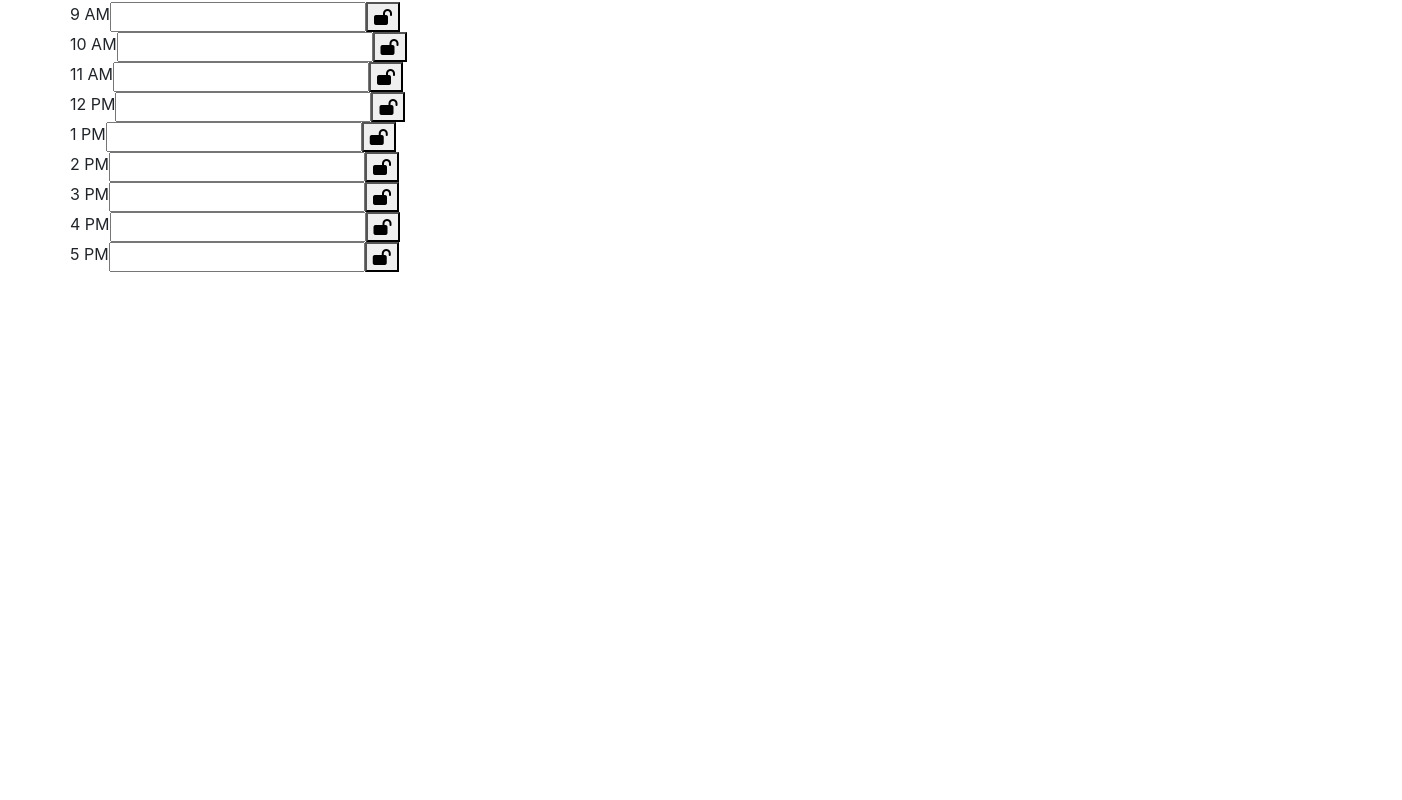
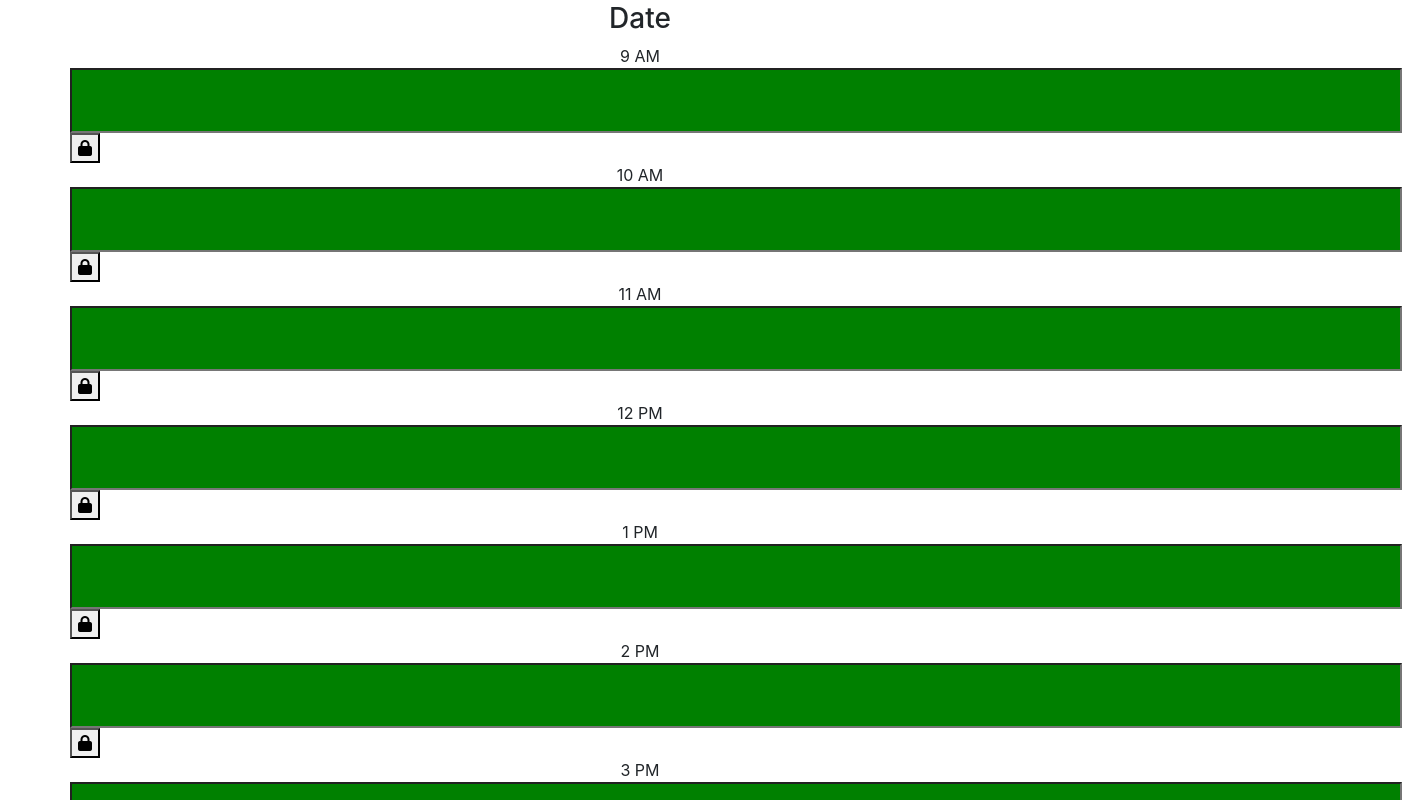
Before and after one commit to ClayData/day-planner, a plain HTML site: page index.html in a window 1280 px wide. Shown: the part 54-854 px from the top of the page, 1402 px wide, since content can reach past the window. Before the commit the page ends 800 px from the top, so only its background shows below. Drawn offline with nearby package versions, Linux system fonts and the light colour scheme.

Commit message:
styled page

```diff
--- a/index.html
+++ b/index.html
@@ -5,6 +5,7 @@
     <meta name="viewport" content="width=device-width, initial-scale=1.0">
     <meta http-equiv="X-UA-Compatible" content="ie=edge">
     <link rel="stylesheet" href="https://stackpath.bootstrapcdn.com/bootstrap/4.4.1/css/bootstrap.min.css" integrity="sha384-Vkoo8x4CGsO3+Hhxv8T/Q5PaXtkKtu6ug5TOeNV6gBiFeWPGFN9MuhOf23Q9Ifjh" crossorigin="anonymous">
+    <link rel="stylesheet" href="styles.css">
     <script src="https://cdnjs.cloudflare.com/ajax/libs/jquery/3.2.1/jquery.min.js"></script>
     <script src="https://kit.fontawesome.com/37e1acf7be.js" crossorigin="anonymous"></script>
     <title>Day Planner</title>
@@ -13,63 +14,59 @@
 
     <div class="container">
         <div class="row">
-            <div class="col">
+            <div class="col title">
                 <h1>Daily Planner</h1>
             </div>
         </div>
-        <div class="row">
-
-                <div class="hr-block">9 AM</div>
-                <input type="text">
-                <button><i class ="fas fa-lock-open"></i></button>
-
-
+        <div class ="row">
+            <div class="col">
+                <h3>Date</h3>
+            </div>
         </div>
         <div class="row">
-
-            <div class="hr-block">10 AM</div>
-            <input type="text">
-            <button><i class ="fas fa-lock-open"></i></button>
-
+            <div class="hr-block">9 AM  </div>
+            <input type="text" class="schedule-block" size="125">
+            <button class="lock"><i class ="fas fa-lock"></i></button>
         </div>
         <div class="row">
-
-            <div class="hr-block">11 AM</div>
-            <input type="text">
-            <button><i class ="fas fa-lock-open"></i></button>
-
+            <div class="hr-block">10 AM  </div>
+            <input type="text" class="schedule-block" size="125">
+            <button class="lock"><i class ="fas fa-lock"></i></button>
         </div>
         <div class="row">
-
+            <div class="hr-block">11 AM</div>
+            <input type="text" class="schedule-block" size="125">
+            <button class="lock"><i class ="fas fa-lock"></i></button>
+        </div>
+        <div class="row">
             <div class="hr-block">12 PM</div>
-            <input type="text">
-            <button><i class ="fas fa-lock-open"></i></button>
-
+            <input type="text" class="schedule-block" size="125">
+            <button class="lock"><i class ="fas fa-lock"></i></button>
         </div>
         <div class="row">
             <div class="hr-block">1 PM</div>
-            <input type="text">
-            <button><i class ="fas fa-lock-open"></i></button>
+            <input type="text" class="schedule-block" size="125">
+            <button class="lock"><i class ="fas fa-lock"></i></button>
         </div>
         <div class="row">
             <div class="hr-block">2 PM</div>
-            <input type="text">
-            <button><i class ="fas fa-lock-open"></i></button>
+            <input type="text" class="schedule-block" size="125">
+            <button class="lock"><i class ="fas fa-lock"></i></button>
         </div>
         <div class="row">
             <div class="hr-block">3 PM</div>
-            <input type="text">
-            <button><i class ="fas fa-lock-open"></i></button>
+            <input type="text" class="schedule-block" size="125">
+            <button class="lock"><i class ="fas fa-lock"></i></button>
         </div>
         <div class="row">
             <div class="hr-block">4 PM</div>
-            <input type="text">
-            <button><i class ="fas fa-lock-open"></i></button>
+            <input type="text" class="schedule-block" size="125">
+            <button class="lock"><i class ="fas fa-lock"></i></button>
         </div>
         <div class="row">
             <div class="hr-block">5 PM</div>
-            <input type="text">
-            <button><i class ="fas fa-lock-open"></i></button>
+            <input type="text" class="schedule-block" size="125">
+            <button class="lock"><i class ="fas fa-lock"></i></button>
         </div>
     </div>
 </body>
--- a/styles.css
+++ b/styles.css
@@ -0,0 +1,12 @@
+.schedule-block {
+    background-color: green;
+    height: 65px;
+}
+
+body {
+    text-align: center;
+}
+
+.hr-block {
+    margin: auto;
+}
```
Also changed, not shown: scripts.js (+10 -0 lines).
